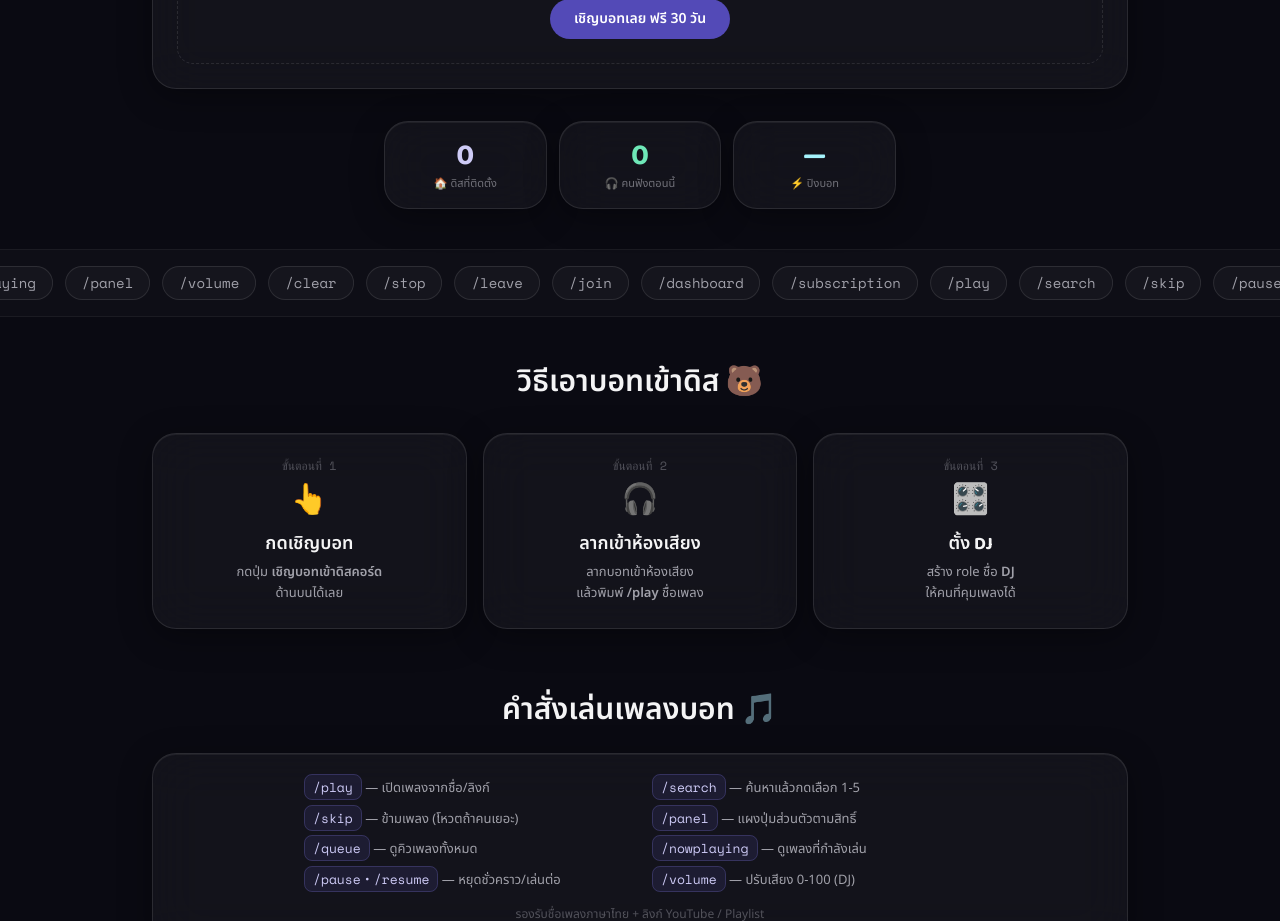
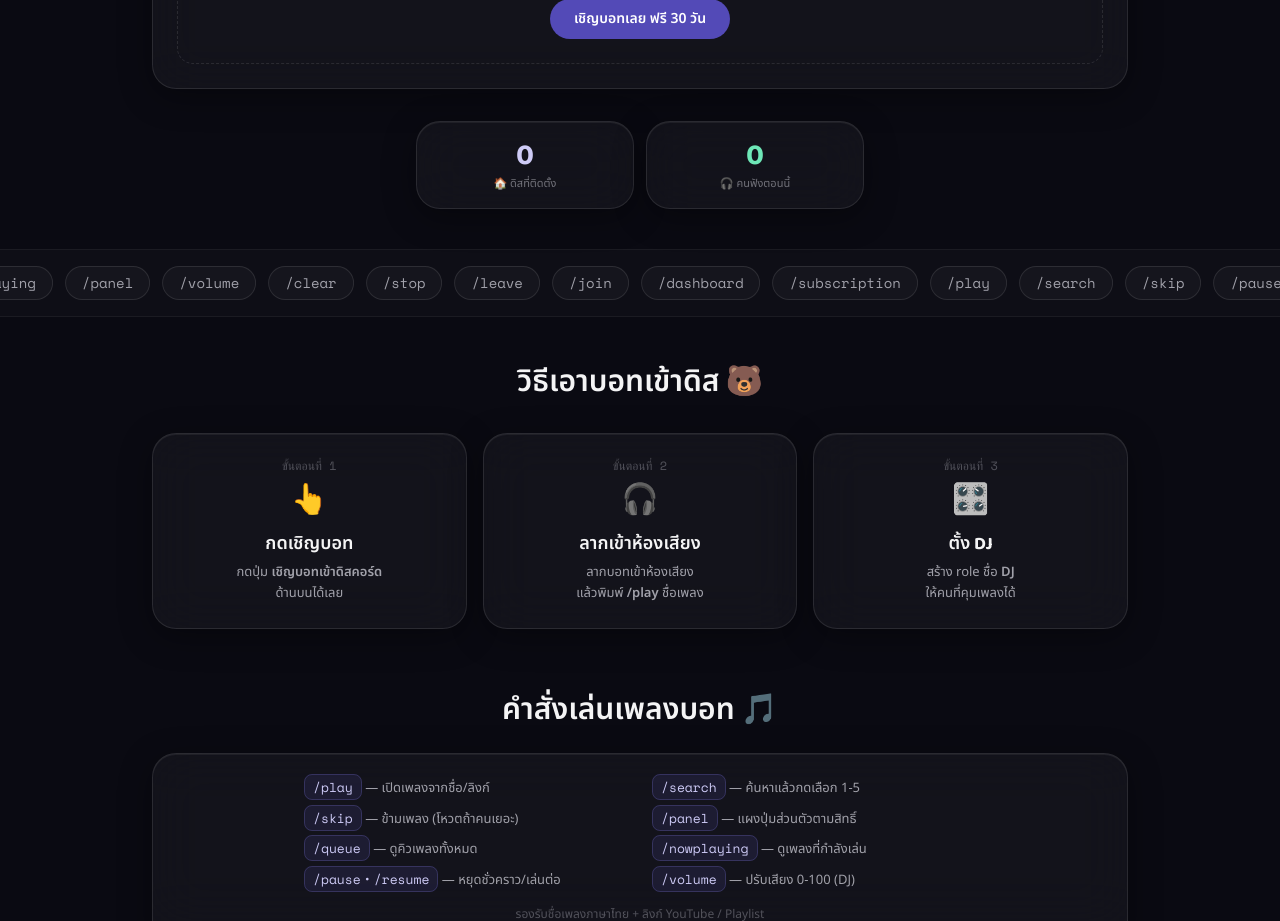
Before and after one commit to lx7zq/Bot-music-front, a Vue app: page / in a window 1280 px wide. Shown: the part 1020-1941 px from the top of the page. Built offline with nearby package versions, Linux system fonts and the light colour scheme; no server answers.

Commit message:
design: drop ping stat, keep guilds+listeners

```diff
--- a/src/pages/Home.vue
+++ b/src/pages/Home.vue
@@ -64,7 +64,7 @@
 
       <!-- ══ stats ══ -->
       <section class="max-w-5xl mx-auto px-6 py-2">
-        <div class="grid grid-cols-3 gap-3 max-w-lg mx-auto text-center">
+        <div class="grid grid-cols-2 gap-3 max-w-md mx-auto text-center">
           <div class="glass-panel py-4 px-2">
             <p class="font-display text-2xl sm:text-3xl font-bold text-iris-100">{{ stats.guilds }}</p>
             <p class="text-[11px] text-zinc-500 mt-0.5">🏠 ดิสที่ติดตั้ง</p>
@@ -72,10 +72,6 @@
           <div class="glass-panel py-4 px-2">
             <p class="font-display text-2xl sm:text-3xl font-bold text-emerald-300">{{ stats.listeners }}</p>
             <p class="text-[11px] text-zinc-500 mt-0.5">🎧 คนฟังตอนนี้</p>
-          </div>
-          <div class="glass-panel py-4 px-2">
-            <p class="font-display text-2xl sm:text-3xl font-bold text-cyan-200">{{ stats.ping }}</p>
-            <p class="text-[11px] text-zinc-500 mt-0.5">⚡ ปิงบอท</p>
           </div>
         </div>
       </section>
@@ -136,7 +132,7 @@ import TypingDemo from '../components/TypingDemo.vue'
 import { API_URL, inviteUrl } from '../config'
 
 const invite = inviteUrl()
-const stats = ref({ guilds: '…', listeners: '…', ping: '…' })
+const stats = ref({ guilds: '…', listeners: '…' })
 const live = ref([])
 
 const cmds = ['/play', '/search', '/skip', '/pause', '/resume', '/queue', '/nowplaying', '/panel', '/volume', '/clear', '/stop', '/leave', '/join', '/dashboard', '/subscription']
@@ -168,11 +164,10 @@ async function loadLive() {
     stats.value = {
       guilds: s.guilds ?? 0,
       listeners: s.listeners ?? 0,
-      ping: s.ping_ms != null ? `~${s.ping_ms}ms` : '—',
     }
     live.value = l.live ?? []
   } catch {
-    stats.value = { guilds: 0, listeners: 0, ping: '—' }
+    stats.value = { guilds: 0, listeners: 0 }
   }
 }
 
```
